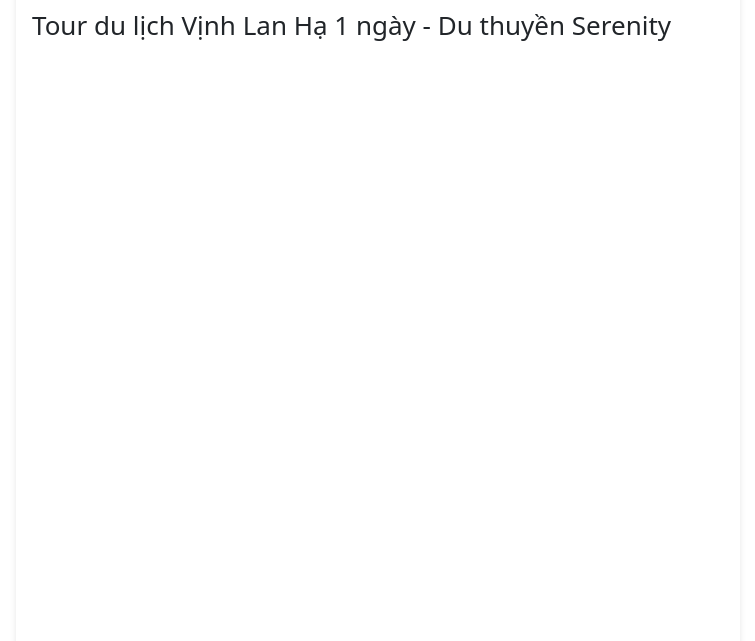
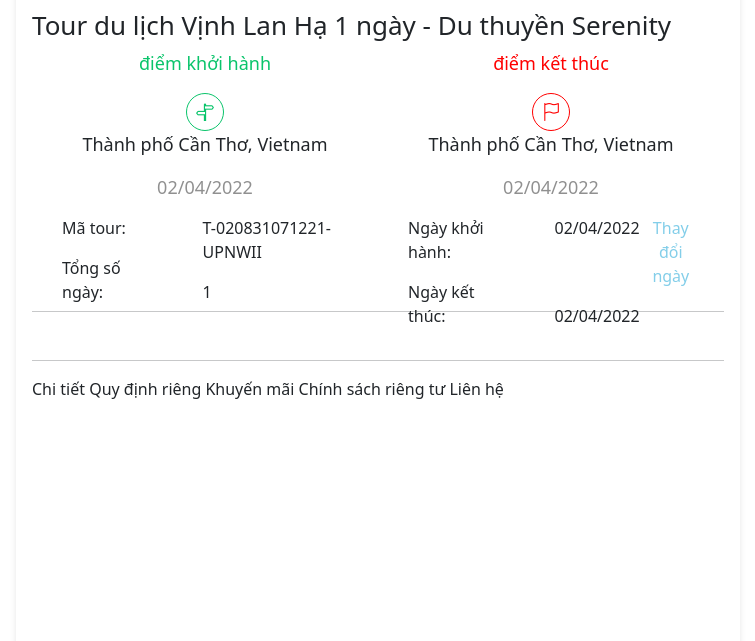
Before and after one commit to devShinchoku/BTL_nhom9, a PHP site: page /content/index.html in a window 1280 px wide. Shown: the part 793-1434 px from the top of the page, without its empty margins (66-821 px from the left). Run offline with PHP 8.4, Linux system fonts and the light colour scheme; some libraries are stand-ins or nearby versions.

Commit message:
xem lại ct-end::before
sủa lại ......

```diff
--- a/content/index.html
+++ b/content/index.html
@@ -134,31 +134,101 @@
                 <h6 class="ct-tour-schedule mt-2">
                     Tour du lịch Vịnh Lan Hạ 1 ngày - Du thuyền Serenity
                 </h6>
-                <!-- <div class="ct-startend">
-                    <b>
-                        điểm khởi hành
-                    </b>
-                    <b>
-                        điểm kết thúc
-                    </b>
-                </div> -->
+                <div class="ct-startend">
+                    <div class="ct-start">
+                        <p class="ct-start1">
+                            điểm khởi hành
+                        </p>
+                        <div>
+                            <button class="ct-start2">
+                                <i class="bi bi-signpost-split"></i>
+                            </button>
+
+                        </div>
+                        <p>
+                            Thành phố Cần Thơ, Vietnam
+                        </p>
+                        <p class="ct-startend-time">
+                            02/04/2022
+                        </p>
+                    </div>
+                    <div class="ct-end">
+                        <p class="ct-end1">
+                            điểm kết thúc
+                        </p>
+                        <div>
+                            <button class="ct-end2">
+                                <i class="bi bi-flag"></i>
+                            </button>
+                        </div>
+                        <p>
+                            Thành phố Cần Thơ, Vietnam
+                        </p>
+                        <p class="ct-startend-time">
+                            02/04/2022
+                        </p>
+                    </div>
+                </div>
+                <div class="ct-Tourcode mt-4">
+                    <div class="ct-tourcode">
+                        <ul class="ct-tourcode1">
+                            <li class="ct-tourcode1-1">
+                                <span>Mã tour:</span>
+                                <p class="mt-3">Tổng số ngày:</p>
+                            </li>
+                        </ul>
+                        <ul class="ct-tourcode1">
+                            <li class="ct-tourcode1-1">
+                                <p>T-020831071221-UPNWII</p>
+                                <div class="mt-3">
+                                    1
+                                </div>
+                            </li>
+                        </ul>
+                    </div>
+                    <div class="ct-tourcode">
+                        <ul class="ct-tourcode1">
+                            <li class="ct-tourcode1-1">
+                                <span>Ngày khởi hành:</span>
+                                <p class="mt-3">Ngày kết thúc:</p>
+                            </li>
+                        </ul>
+                        <ul class="ct-tourcode1">
+                            <li class="ct-tourcode1-1">
+                                <div class="ct-changedate">
+                                    <p>02/04/2022</p>
+                                    <button class="ct-changedate-btn">Thay đổi ngày</button>
+                                </div>
+                                <p class="mt-3">02/04/2022</p>
+                            </li>
+                        </ul>
+                    </div>
+                </div>
+                <hr class="mt-2 mb-5">
+                <hr class="mt-3">
+
+                <div>
+                    Chi tiết
+                    Quy định riêng
+                    Khuyến mãi
+                    Chính sách riêng tư
+                    Liên hệ
+                </div>
+
             </div>
 
         </div>
         <div>
-            <div class="card mx-5" style="width: 296px; height: 42px; border-radius: 10px;">
+            <button class="ct-btn-changesearch mx-5">Thay đổi tìm kiếm</button>
+            <div class="card mx-5 mt-3" style="width: 296px; height: 52px; border-radius: 10px;">
                 <div class="card-body">
-                  This is some text within a card body2.
-                </div>
-            </div>
-            <div class="card mx-5" style="width: 296px; height: 52px; border-radius: 10px;">
-                <div class="card-body">
-                  This is some text within a card body2.
+                    Trinh Tuấn
                 </div>
             </div>
             <div class="card mx-5" style="width: 296px; height: 88px; border-radius: 10px;">
                 <div class="card-body">
-                  This is some text within a card body2.
+                    <i class="bi bi-emoji-heart-eyes"></i>
+                    1 người Haha trang này
                 </div>
             </div>
             <div class="card mx-5" style="width: 296px; height: 52px; border-radius: 10px;">
--- a/css/style.css
+++ b/css/style.css
@@ -509,6 +509,105 @@ input[type="datetime"]{
   width: 870px;
   font-size: 26px
 }
-/* .ct-startend{
+.ct-startend{
+  display: flex;
   justify-content: space-between;
+}
+.ct-start{
+  height: 142px;
+  width: 456px;
+  font-size: 18px;
+  text-align: center;
+  font-weight: 500;
+}
+.ct-start1{
+  color: #0ac46b;
+}
+.ct-start2{
+  height: 38px;
+  width: 38px;
+  border-radius: 50%;
+  color: #0ac46b;
+  border: 1px solid #0ac46b;
+  background-color: white;
+}
+.ct-end{
+  height: 142px;
+  width: 456px;
+  font-size: 18px;
+  text-align: center;
+  font-weight: 500;
+}
+/* .ct-end::before{
+  top: 24px;
+  left: calc(-50%);
+  width: calc(100% - 24px);
+  content: "";
+  display: inline-block;
+  position: absolute;
+  border-bottom: 3px dotted #e0e0e0;
+}
+::before{
+  box-sizing: inherit;
 } */
+.ct-end1{
+  color: red;
+}
+.ct-end2{
+  height: 38px;
+  width: 38px;
+  border-radius: 50%;
+  color: red;
+  border: 1px solid red;
+  background-color: white;
+}
+.ct-startend-time{
+  color: #909090;
+}
+.ct-Tourcode{
+  display: flex;
+}
+
+.ct-tourcode {
+  display: flex;
+  height: 87px;
+  width: 456px;
+}
+.ct-tourcode1 {
+  padding: 0px;
+}
+.ct-tourcode1 {
+  list-style: none;
+  padding: 0 30px;
+}
+.ct-tourcode1-1 p {
+  display: flex;
+  margin: 0;
+}
+.ct-changedate{
+  display: flex;
+}
+.ct-changedate-btn{
+  border: none;
+  color: #83cee9;
+  background-color: white;
+  margin-left: 8px;
+}
+.ct-changedate-btn:hover{
+  text-decoration: underline;
+}
+
+
+
+
+.ct-btn-changesearch{
+  height: 42px;
+  width: 296px;
+  border: none;
+  border-radius: 10px;
+  background-color: #43bae6;
+  color: white;
+}
+.ct-btn-changesearch:hover{
+  background-color: #0e698a;
+}
```
